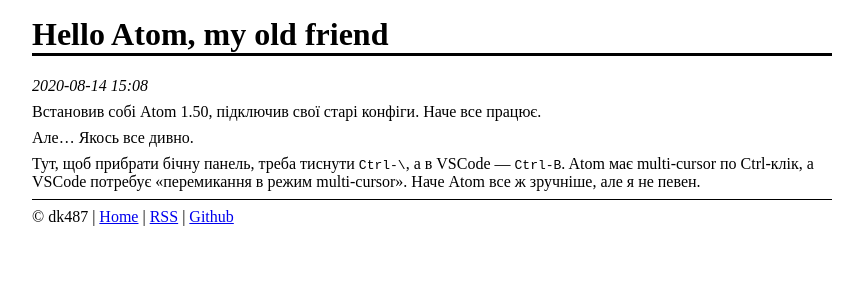
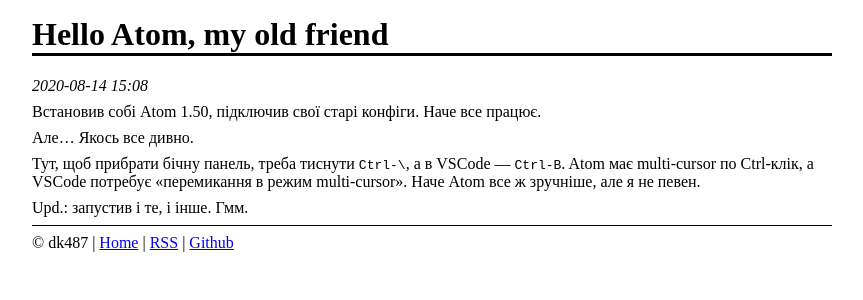
Before and after one commit to dk487/test.de.co.ua, a Jekyll site: the page built from _posts/2020-08-14-hello-atom-my-old-friend.markdown, in a window 1280 px wide. Shown: the top 300 px of the page, without its empty margins (208-1071 px from the left). Built offline with Jekyll 4.4.1, drawn with Linux system fonts in a browser that asks for light colours.

Commit message:
Post update

```diff
--- a/_posts/2020-08-14-hello-atom-my-old-friend.markdown
+++ b/_posts/2020-08-14-hello-atom-my-old-friend.markdown
@@ -10,3 +10,5 @@
 Тут, щоб прибрати бічну панель, треба тиснути `Ctrl-\`, а в VSCode — `Ctrl-B`.
 Atom має multi-cursor по Ctrl-клік, а VSCode потребує «перемикання в режим multi-cursor».
 Наче Atom все ж зручніше, але я не певен.
+
+Upd.: запустив і те, і інше. Гмм.
```
